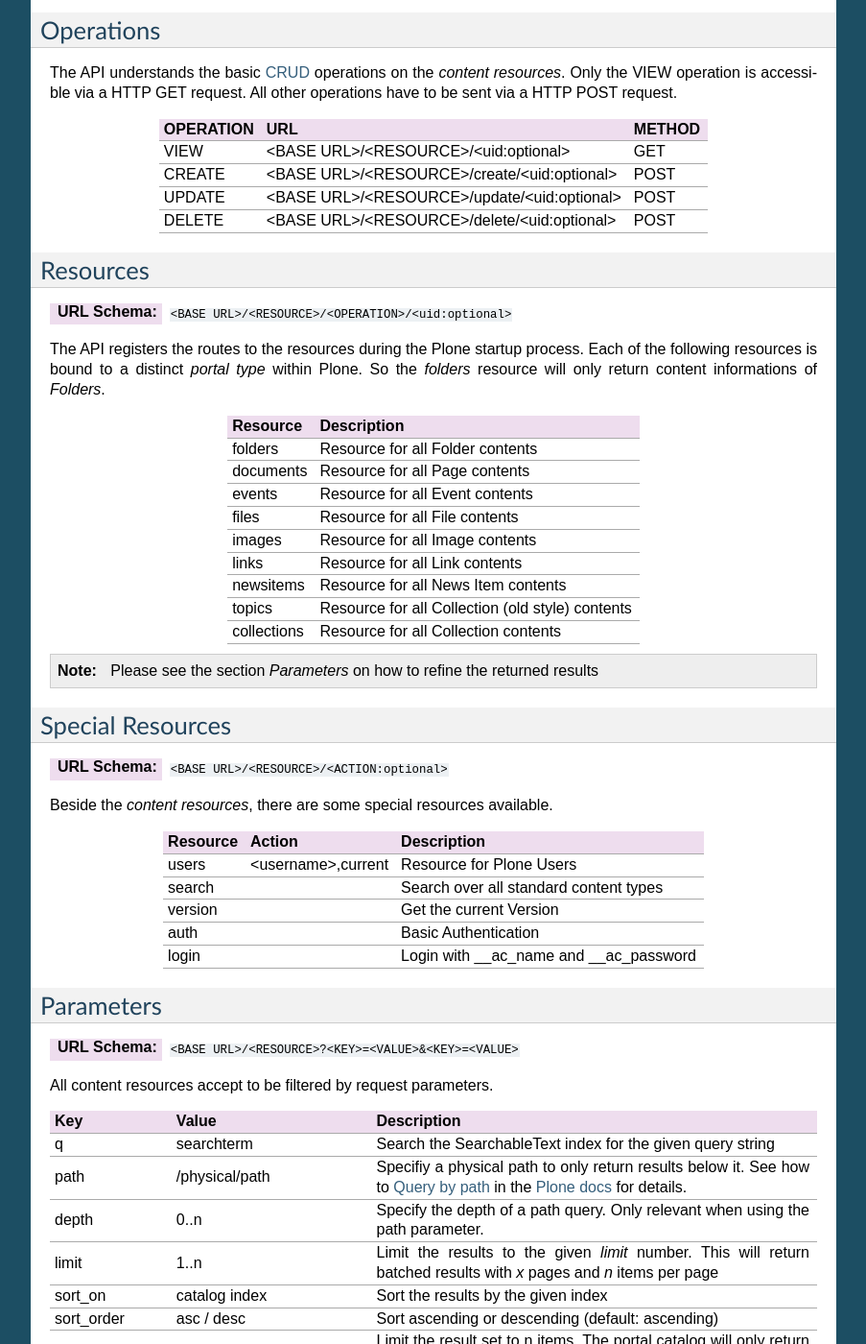
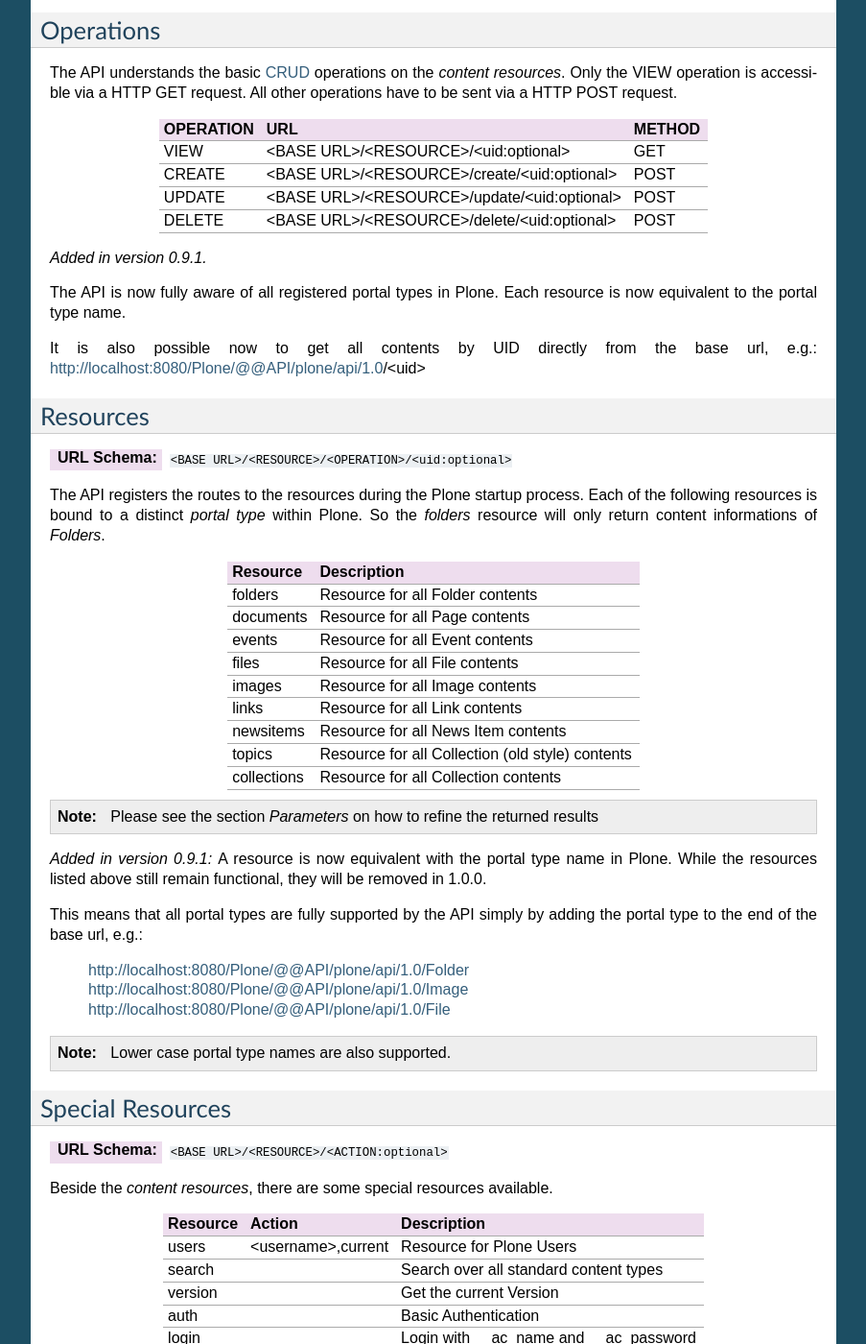
Before and after one commit to collective/plone.jsonapi.routes, a Sphinx documentation site: the page built from docs/api.rst, in a window 1280 px wide and 1400 px high, scrolled down 709 px. Shown: the whole window at 96% size, without its empty margins (198-1101 px from the left). Built offline with Sphinx 7.4.7, drawn with Linux system fonts in a browser that asks for light colours.

Commit message:
docs updated

```diff
--- a/docs/api.rst
+++ b/docs/api.rst
@@ -67,6 +67,14 @@ request.
 | DELETE    | <BASE URL>/<RESOURCE>/delete/<uid:optional> | POST   |
 +-----------+---------------------------------------------+--------+
 
+.. versionadded:: 0.9.1
+
+The API is now fully aware of all registered portal types in Plone.
+Each resource is now equivalent to the portal type name.
+
+It is also possible now to get all contents by UID directly from the base url,
+e.g.: http://localhost:8080/Plone/@@API/plone/api/1.0/<uid>
+
 
 .. _Resources:
 
@@ -104,6 +112,21 @@ of *Folders*.
 
 .. note:: Please see the section `Parameters` on how to refine the returned
           results
+
+
+.. versionadded:: 0.9.1
+    A resource is now equivalent with the portal type name in Plone.
+    While the resources listed above still remain functional, they
+    will be removed in 1.0.0.
+
+    This means that all portal types are fully supported by the API
+    simply by adding the portal type to the end of the base url, e.g.:
+
+        http://localhost:8080/Plone/@@API/plone/api/1.0/Folder
+        http://localhost:8080/Plone/@@API/plone/api/1.0/Image
+        http://localhost:8080/Plone/@@API/plone/api/1.0/File
+
+.. note:: Lower case portal type names are also supported.
 
 
 Special Resources
--- a/docs/crud.rst
+++ b/docs/crud.rst
@@ -70,6 +70,11 @@ http://localhost:8080/Plone/@@API/plone/api/1.0/get?parent_path=/Plone&id=folder
 
 .. versionadded:: 0.4
     Adding 0 or the string `portal` as UID returns the portal Object.
+
+.. versionadded:: 0.9.1
+    The `get` route is now obsolete. Please use the base url to retrieve a content by uid, e.g.:
+    http://localhost:8080/Plone/@@API/plone/api/1.0/<uid>
+
 
 
 CREATE
```
